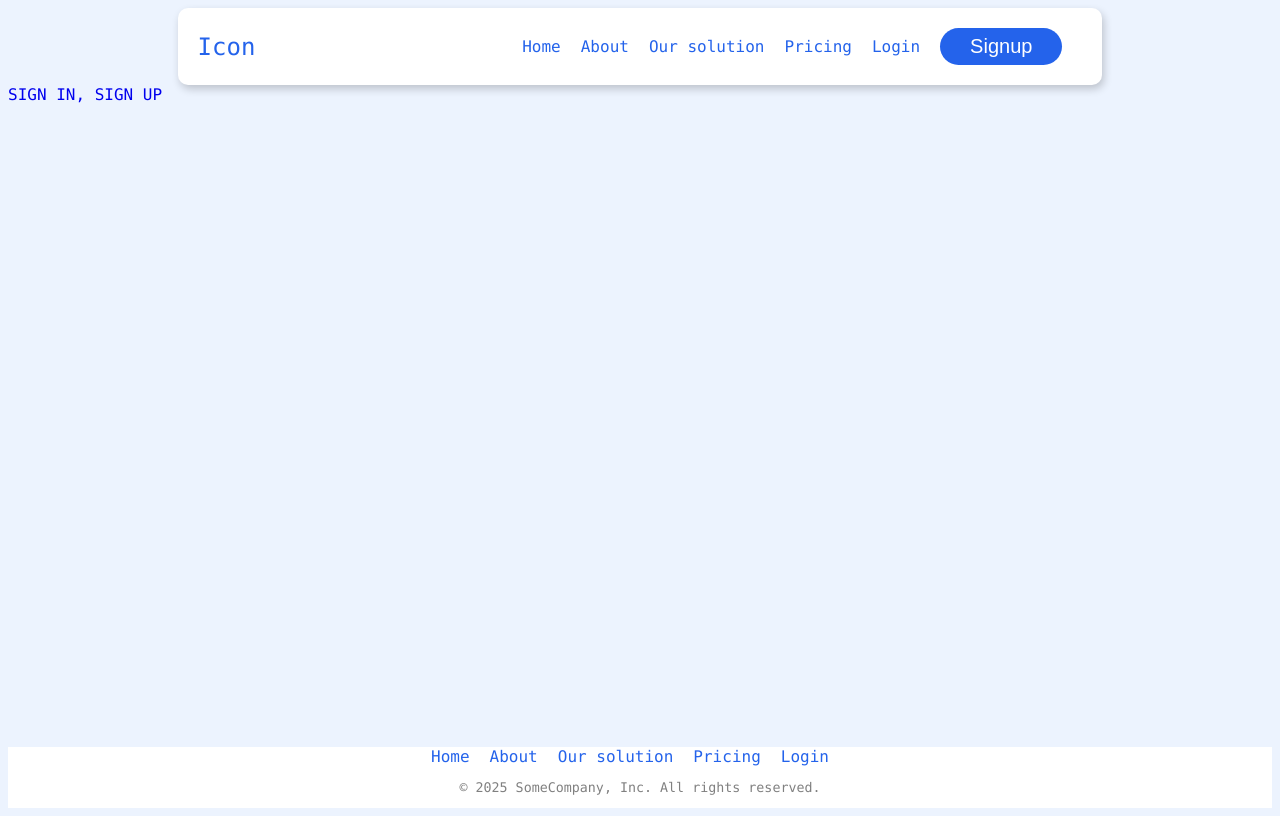
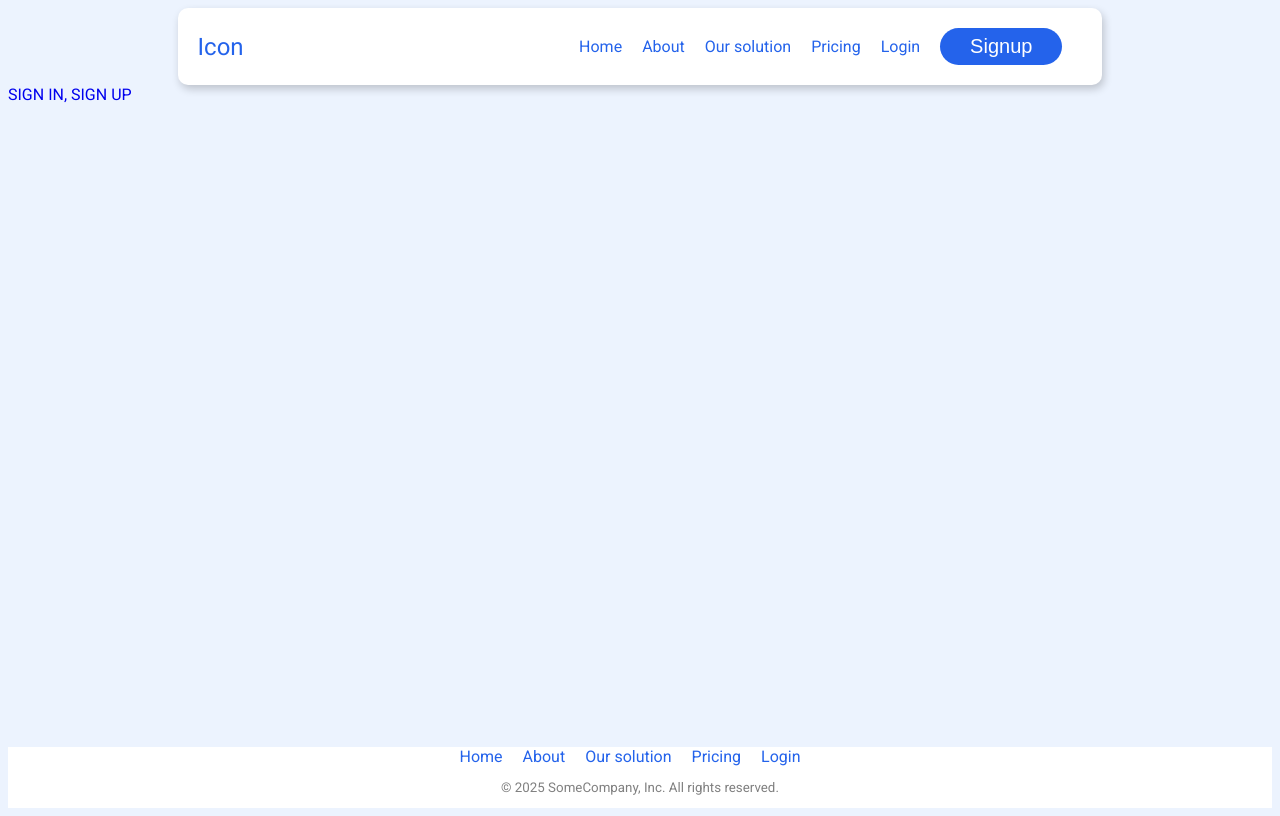
Before and after one commit to FelipeZani/Projet-DevWeb-IOT, a Flask app: page / in a window 1280 px wide. Run offline with Flask 3, Linux system fonts and the light colour scheme.

Commit message:
fixed font and login button

```diff
--- a/static/styles/base_layout.css
+++ b/static/styles/base_layout.css
@@ -1,8 +1,10 @@
+@import url('https://fonts.googleapis.com/css2?family=Roboto:wght@400;700&display=swap');
+
 /* Body set up */
 body {
   background-color: #ecf3fe;
   position: relative;
-    font-family: "Lucida Console", "Courier New", monospace;
+  font-family: "Roboto", "Courier New";
   height: 100dvh;
   padding: 0;
   display: grid;
@@ -35,7 +37,6 @@
 .button-signup {
   padding: 7px 30px;
   text-decoration: none;
-    font-size: 20px;
   border-radius: 20px;
   cursor: pointer;
 }
```
Lines whose indentation alone changed are shown as unchanged.
